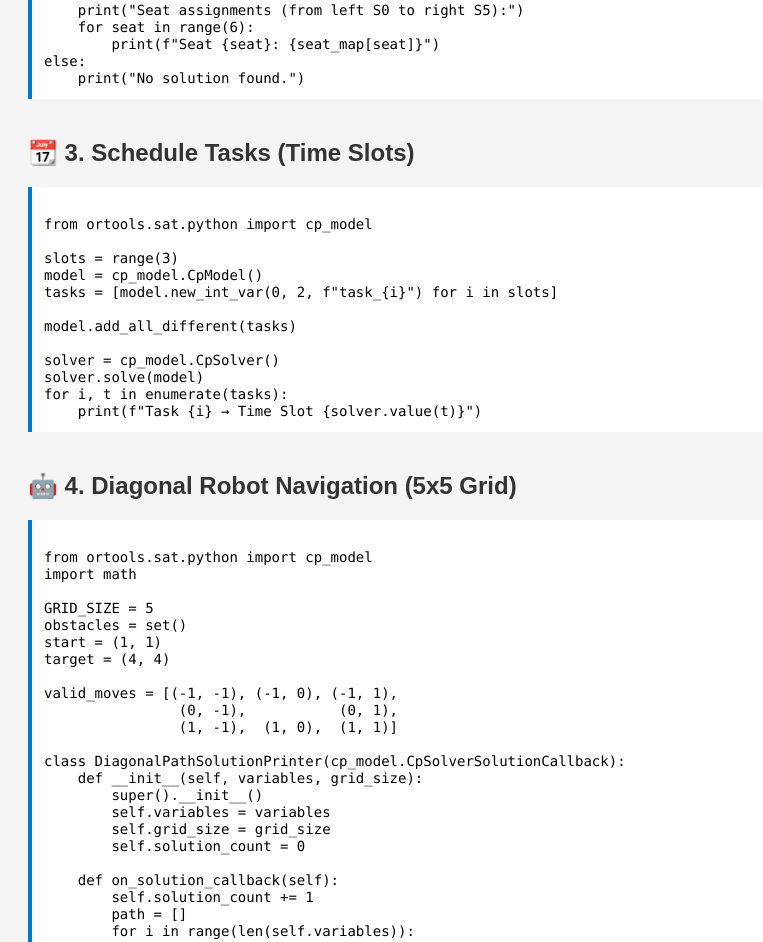
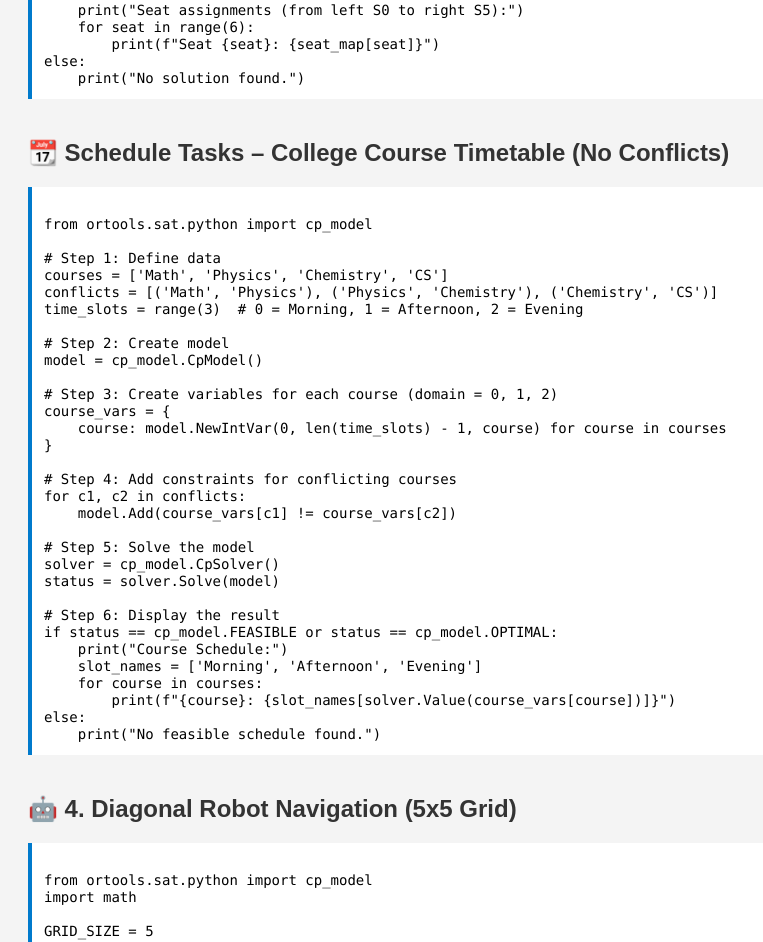
Before and after one commit to Huzaifa9559/AI-LAB-SNIPPETS, a website: page views/index.html in a window 1280 px wide. Shown: the part 1520-2462 px from the top of the page, without its empty margins (0-763 px from the left). Drawn offline with Linux system fonts and the light colour scheme.

Commit message:
First commit

```diff
--- a/views/index.html
+++ b/views/index.html
@@ -97,21 +97,41 @@ else:
 </code></pre>
 
 
-  <h2 id="csp-schedule">📆 3. Schedule Tasks (Time Slots)</h2>
+<h2 id="csp-schedule">📆 Schedule Tasks – College Course Timetable (No Conflicts)</h2>
 <pre><code>
 from ortools.sat.python import cp_model
 
-slots = range(3)
+# Step 1: Define data
+courses = ['Math', 'Physics', 'Chemistry', 'CS']
+conflicts = [('Math', 'Physics'), ('Physics', 'Chemistry'), ('Chemistry', 'CS')]
+time_slots = range(3)  # 0 = Morning, 1 = Afternoon, 2 = Evening
+
+# Step 2: Create model
 model = cp_model.CpModel()
-tasks = [model.new_int_var(0, 2, f"task_{i}") for i in slots]
 
-model.add_all_different(tasks)
+# Step 3: Create variables for each course (domain = 0, 1, 2)
+course_vars = {
+    course: model.NewIntVar(0, len(time_slots) - 1, course) for course in courses
+}
 
+# Step 4: Add constraints for conflicting courses
+for c1, c2 in conflicts:
+    model.Add(course_vars[c1] != course_vars[c2])
+
+# Step 5: Solve the model
 solver = cp_model.CpSolver()
-solver.solve(model)
-for i, t in enumerate(tasks):
-    print(f"Task {i} → Time Slot {solver.value(t)}")
+status = solver.Solve(model)
+
+# Step 6: Display the result
+if status == cp_model.FEASIBLE or status == cp_model.OPTIMAL:
+    print("Course Schedule:")
+    slot_names = ['Morning', 'Afternoon', 'Evening']
+    for course in courses:
+        print(f"{course}: {slot_names[solver.Value(course_vars[course])]}")
+else:
+    print("No feasible schedule found.")
 </code></pre>
+
 
   <h2 id="csp-robot">🤖 4. Diagonal Robot Navigation (5x5 Grid)</h2>
 <pre><code>
```
